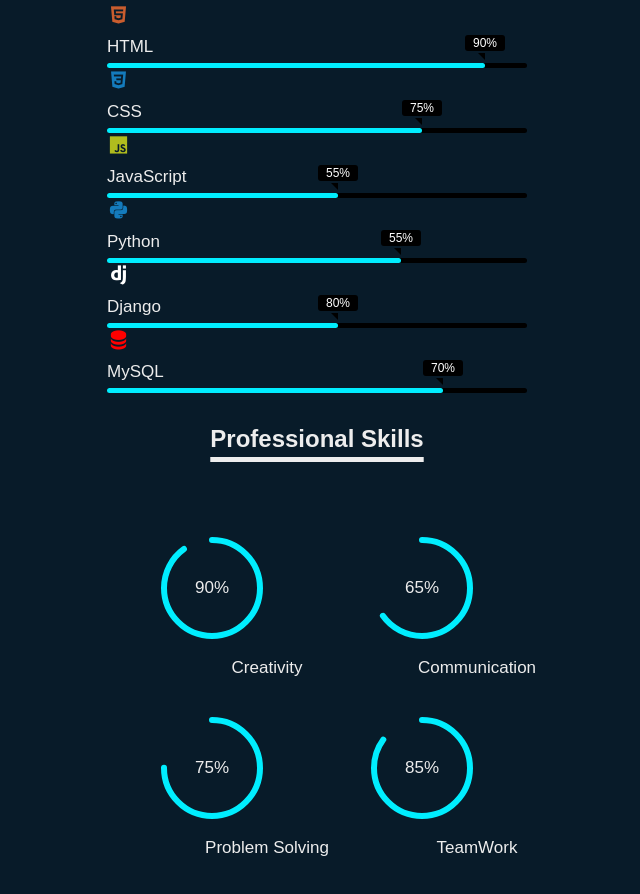
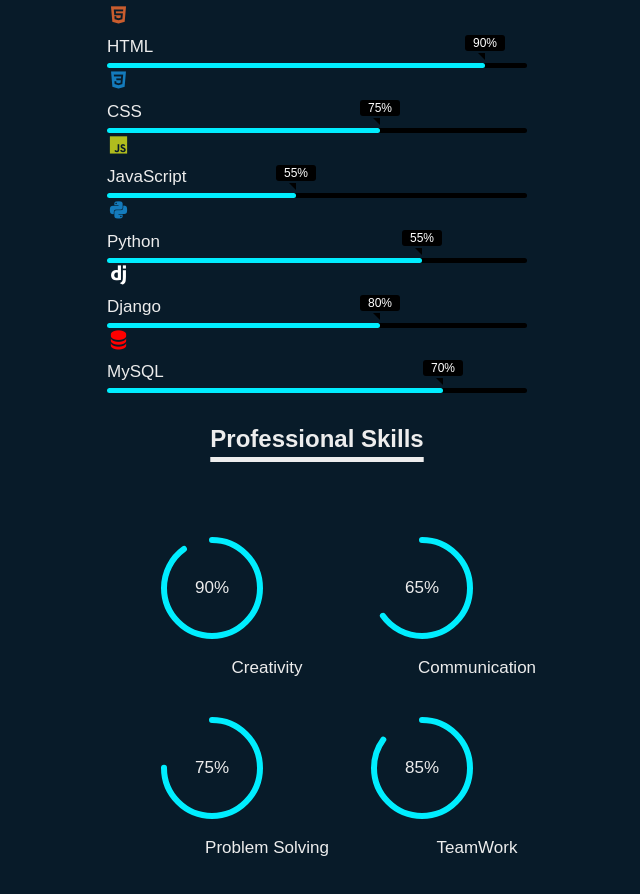
Before and after one commit to apps2719/Personal-Portfolio, a plain HTML site: page index.html in a window 1280 px wide. Shown: the part 3079-3973 px from the top of the page, without its empty margins (103-743 px from the left). Drawn offline with nearby package versions, Linux system fonts and the light colour scheme.

Commit message:
Progress line change

```diff
--- a/stylesheet.css
+++ b/stylesheet.css
@@ -367,22 +367,22 @@ section {
 }
 
 .process-line.CSS span {
+    width: 65%;
+
+}
+
+.process-line.JavaScript span {
+    width: 45%;
+
+}
+
+.process-line.Python span {
     width: 75%;
 
 }
 
-.process-line.JavaScript span {
-    width: 55%;
-
-}
-
-.process-line.Python span {
-    width: 70%;
-
-}
-
 .process-line.Django span {
-    width: 55%;
+    width: 65%;
 
 }
 
```
